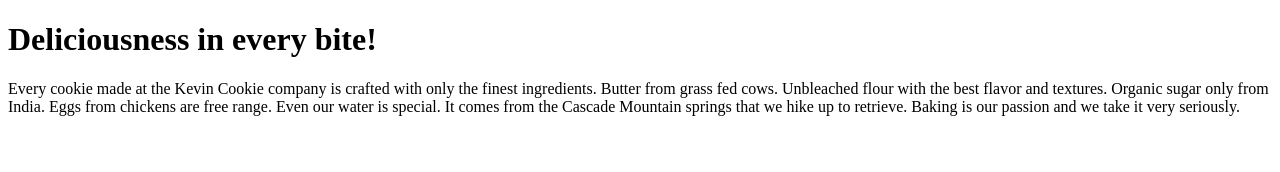
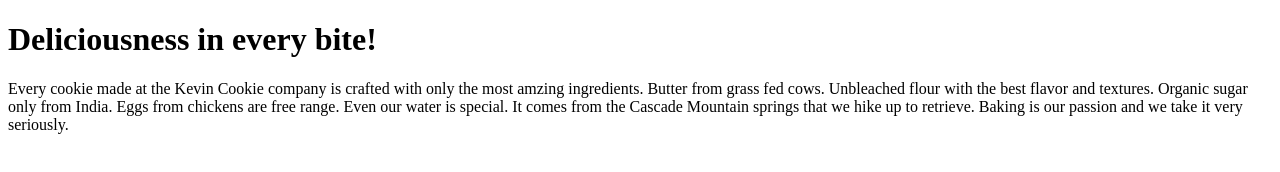
Before and after one commit to CREADYNZ/CookieCompany, a plain HTML site: page index.htm in a window 1280 px wide. Drawn offline with Linux system fonts and the light colour scheme.

Commit message:
Update index text

```diff
--- a/index.htm
+++ b/index.htm
@@ -3,7 +3,7 @@
 <body>
 
 <h1>Deliciousness in every bite!</h1>
-<p>Every cookie made at the Kevin Cookie company is crafted with only the finest ingredients. Butter from grass fed cows. Unbleached flour with the best flavor and textures. Organic sugar only from India. Eggs from chickens are free range. Even our water is special. It comes from the Cascade Mountain springs that we hike up to retrieve. Baking is our passion and we take it very seriously.</p>
+<p>Every cookie made at the Kevin Cookie company is crafted with only the most amzing ingredients. Butter from grass fed cows. Unbleached flour with the best flavor and textures. Organic sugar only from India. Eggs from chickens are free range. Even our water is special. It comes from the Cascade Mountain springs that we hike up to retrieve. Baking is our passion and we take it very seriously.</p>
 
 </body>
 </html>
```
